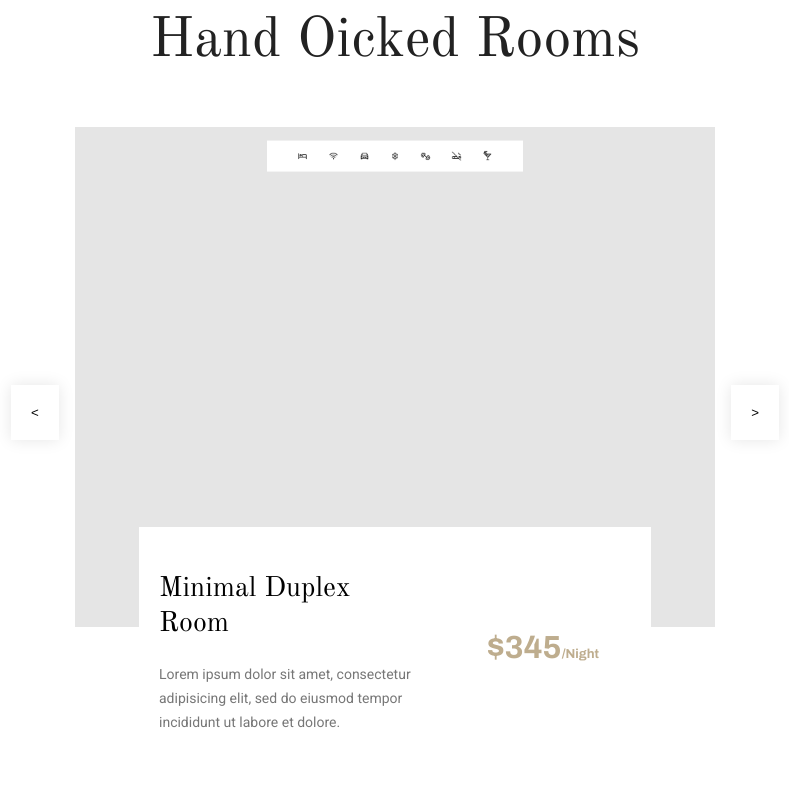
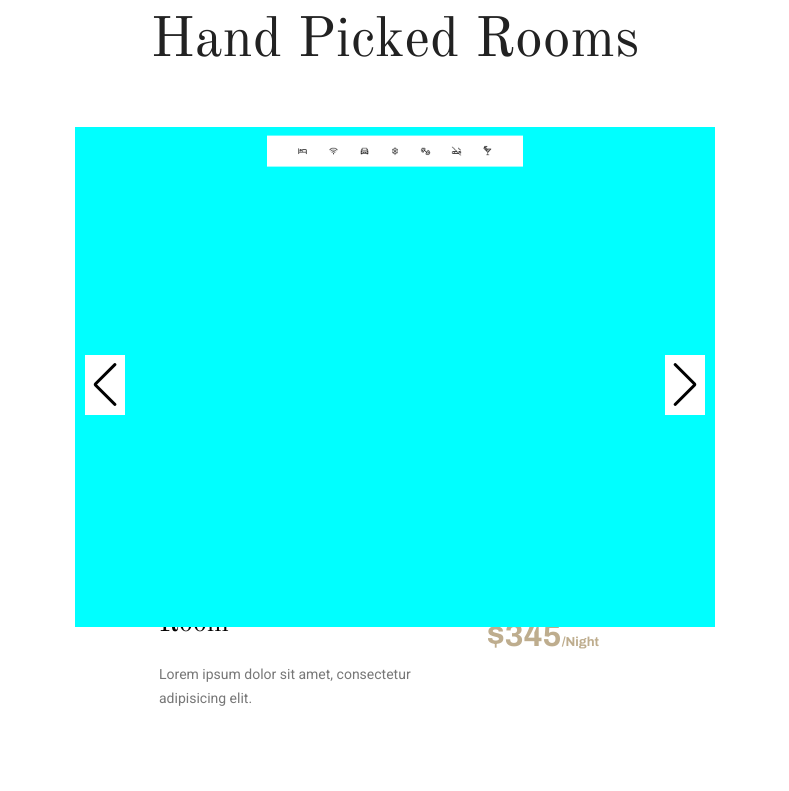
Before and after one commit to danipoav/Miranda-Hotel, a website: page index.html in a window 1280 px wide. Shown: the part 2449-3240 px from the top of the page, without its empty margins (245-1034 px from the left). Drawn offline with nearby package versions, Linux system fonts and the light colour scheme; a web font is replaced by a local one.

Commit message:
Adding swiper js

```diff
--- a/index.html
+++ b/index.html
@@ -4,8 +4,10 @@
 <head>
     <meta charset="UTF-8">
     <meta name="viewport" content="width=device-width, initial-scale=1.0">
+    <script defer src="https://unpkg.com/swiper/swiper-bundle.min.js"></script>
     <script defer src="js/showNav.js"></script>
     <title>Home</title>
+    <link rel="stylesheet" href="https://unpkg.com/swiper/swiper-bundle.min.css">
     <link rel="stylesheet" href="styles/home.css">
 </head>
 
@@ -92,7 +94,8 @@
 
         <section class="rooms">
             <h2 class="rooms--subtitle">ROOMS</h2>
-            <h1 class="rooms--title">Hand Oicked Rooms</h1>
+            <h1 class="rooms--title">Hand Picked Rooms</h1>
+
             <div class="rooms__icons">
                 <img src="images/bed.png" alt="bed">
                 <img src="images/wifi.png" alt="wifi">
@@ -103,26 +106,32 @@
                 <img src="images/cocktail.png" alt="cocktail">
             </div>
 
-            <div class="rooms__images">
-                <button class="button left">&lt;</button>
-                <button class="button right">&gt;</button>
+            <div class="swiper rooms__images">
+                <div class="swiper-wrapper">
+                    <div class="swiper-slide">
+                        <div class="room__image"></div>
+                    </div>
+                    <div class="swiper-slide">
+                        <div class="room__image" style="background-color: aqua;"></div>
+                    </div>
+                    <div class="swiper-slide">
+                        <div class="room__image" style="background-color: blueviolet;"></div>
+                    </div>
+                </div>
+                <div class="swiper-button-prev"></div>
+                <div class="swiper-button-next"></div>
             </div>
 
             <div class="rooms__info">
                 <div class="query">
                     <h1 class="rooms__info--title2">Minimal Duplex Room</h1>
-                    <p class="rooms__info--text">
-                        Lorem ipsum dolor sit amet, consectetur adipisicing elit, sed do eiusmod tempor incididunt ut
-                        labore
-                        et
-                        dolore.
-                    </p>
+                    <p class="rooms__info--text">Lorem ipsum dolor sit amet, consectetur adipisicing elit.</p>
                 </div>
-                <h2 class="rooms__info--price">
-                    $345<span>/Night</span>
-                </h2>
+                <h2 class="rooms__info--price">$345<span>/Night</span></h2>
             </div>
         </section>
+
+
 
         <section class="video">
             <div class="query">
--- a/js/showNav.js
+++ b/js/showNav.js
@@ -3,11 +3,28 @@ const showNav = () => {
     const navButton = document.getElementById('nav--button')
     nav.classList.toggle('none');
 
-    if(nav.classList.contains('none')){
+    if (nav.classList.contains('none')) {
         navButton.src = 'images/nav.png'
-    } else{
+    } else {
         navButton.src = 'images/cross.svg'
     }
 }
 
+document.addEventListener('DOMContentLoaded', () => {
+    const swiper = new Swiper('.rooms__images', {
+        loop: true,
+        slidesPerView: 1,
+        navigation: {
+            nextEl: '.swiper-button-next',
+            prevEl: '.swiper-button-prev',
+        },
+        autoplay: {
+            delay: 3000,
+            disableOnInteraction: false,
+        },
+    });
+});
+
+
+
 document.getElementById('nav--button').addEventListener('click', showNav)
--- /dev/null
+++ b/package.json
@@ -0,0 +1,5 @@
+{
+  "dependencies": {
+    "swiper": "^11.1.15"
+  }
+}
--- a/styles/home/_rooms.scss
+++ b/styles/home/_rooms.scss
@@ -32,6 +32,7 @@
         transform: translate(-50%, -50%);
         background-color: white;
         padding: 10px 20px;
+        z-index: 32;
 
         img {
             font-size: 15px;
@@ -42,23 +43,26 @@
         height: 250px;
         width: auto;
         background-color: #E5E5E5;
+    }
 
-        .button {
-            padding: 10px;
-            background-color: white;
-            border: none;
-            outline: none;
-            position: absolute;
-            transform: translateY(300%);
+    .swiper-button-prev,
+    .swiper-button-next {
+        background-color: white;
+        color: black;
+        padding: 30px 20px;
+    }
 
-            &.left {
-                left: 20px;
-            }
+    .room__image {
+        width: 100%;
+        height: 100%;
+        background-size: cover;
+        background-position: center;
+    }
 
-            &.right {
-                right: 20px;
-            }
-        }
+    .swiper-slide {
+        display: flex;
+        justify-content: center;
+        align-items: center;
     }
 
     &__info {
@@ -67,6 +71,8 @@
         padding: 0 20px;
         bottom: -45%;
         background-color: white;
+        z-index: 2;
+        bottom: -40%;
 
         &--title2 {
             font-weight: 400;
```
Also changed, not shown: styles/home.css, 2 other files.
